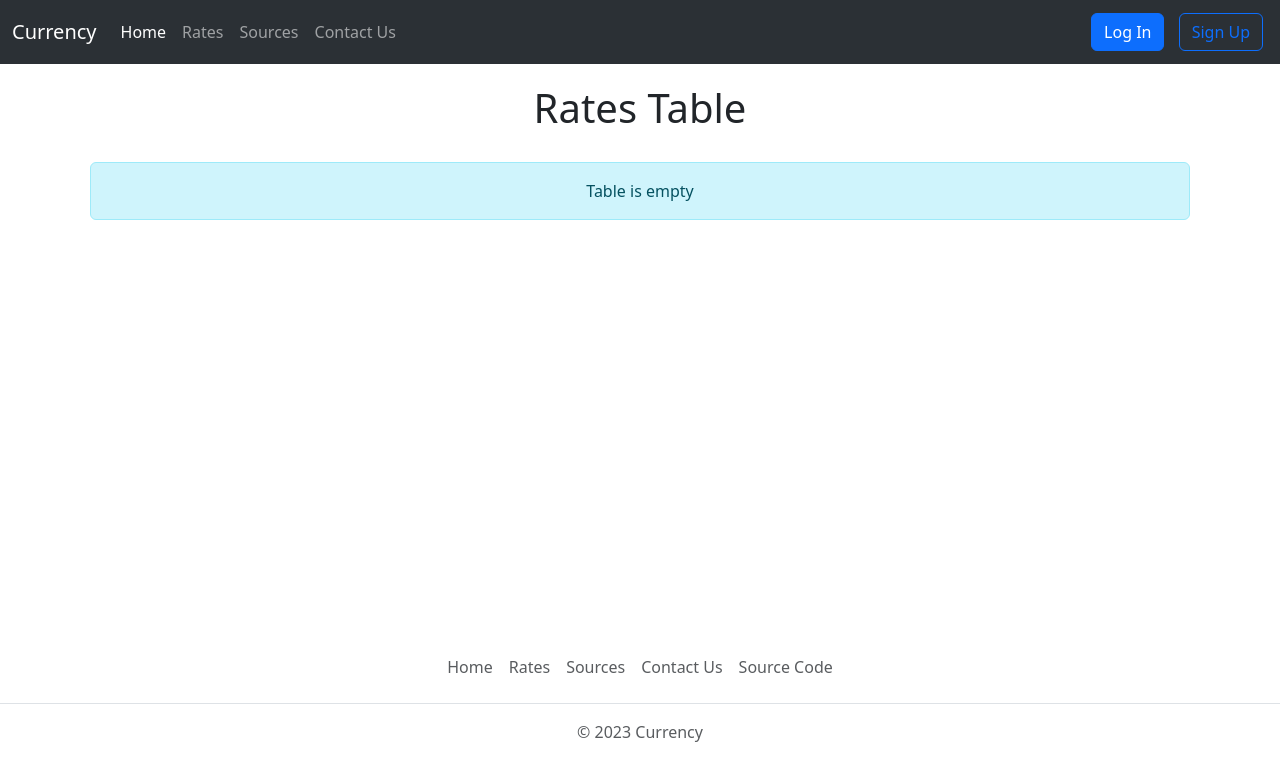
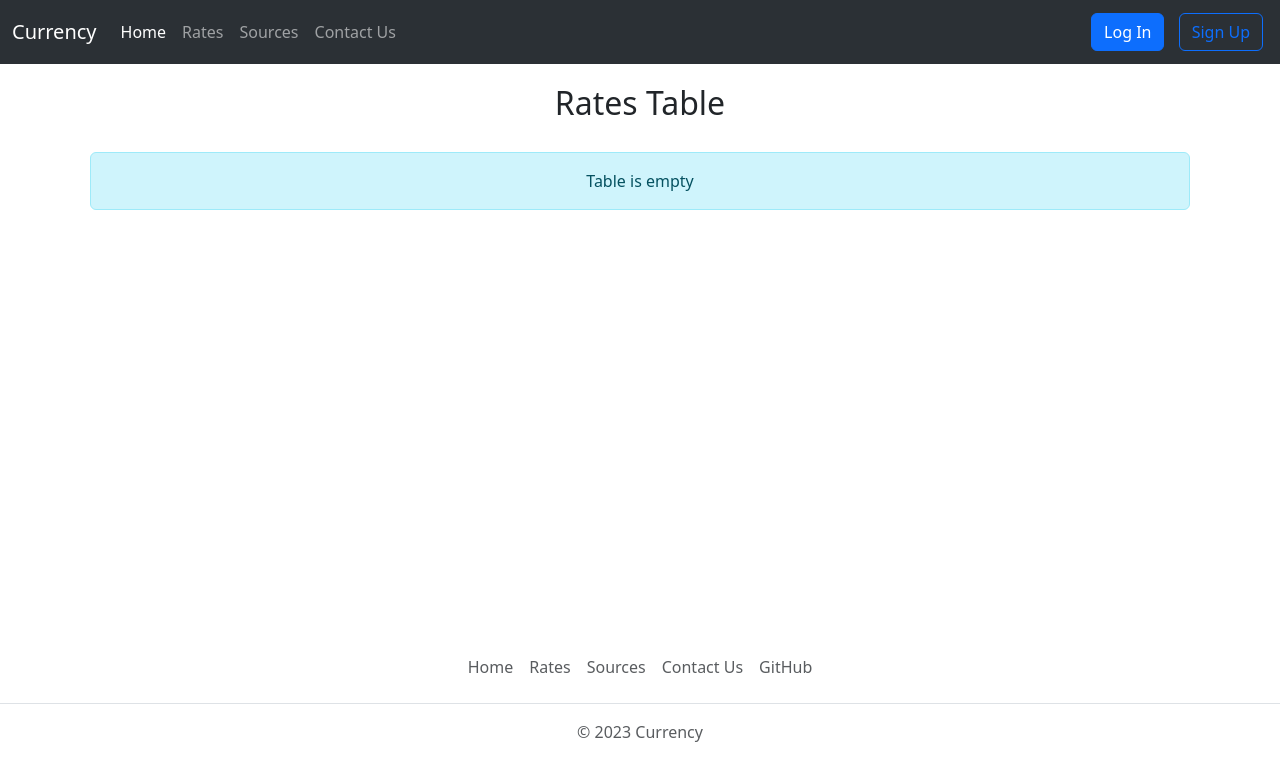
Before and after one commit to nkstlrv/Currency, a Django app: page /rates/table/ in a window 1280 px wide. Shown: the top 781 px of the page. Run offline with Django 4.2, Linux system fonts and the light colour scheme; data comes from the database, SQL or seed files in the repository; data that the repository does not hold is empty; some libraries are stand-ins or nearby versions.

Commit message:
some style refactoring

```diff
--- a/app/currency/templates/currency/contact_delete.html
+++ b/app/currency/templates/currency/contact_delete.html
@@ -10,8 +10,8 @@
 {% block content %}
 
 <div class="header">
-  <h1>Are you sure you want to DELETE Contact <br>
-    with email <b>{{contact.email_from}}</b> and id <b>({{contact.id}})</b>?</h1>
+  <h2>Are you sure you want to DELETE Contact <br>
+    with email <b>{{contact.email_from}}</b> and id <b>({{contact.id}})</b>?</h2>
 </div>
 
 <div class="form-delete">
--- a/app/currency/templates/currency/contacts.html
+++ b/app/currency/templates/currency/contacts.html
@@ -9,7 +9,7 @@
 {% block content %}
 
 <div class="header">
-  <h1>Contacts Table</h1>
+  <h2>Contacts Table</h2>
 </div>
 
 {% if contacts|length > 0 %}
--- a/app/currency/templates/currency/includes/footer.html
+++ b/app/currency/templates/currency/includes/footer.html
@@ -4,7 +4,7 @@
       <li class="nav-item"><a href="{% url 'rates_table' %}" class="nav-link px-2 text-body-secondary">Rates</a></li>
       <li class="nav-item"><a href="{% url 'sources_table' %}" class="nav-link px-2 text-body-secondary">Sources</a></li>
       <li class="nav-item"><a href="{% url 'contact_create' %}" class="nav-link px-2 text-body-secondary">Contact Us</a></li>
-      <li class="nav-item"><a href="https://github.com/nkstlrv/currency" class="nav-link px-2 text-body-secondary">Source Code</a></li>
+      <li class="nav-item"><a href="https://github.com/nkstlrv/currency" class="nav-link px-2 text-body-secondary">GitHub</a></li>
     </ul>
     <p class="text-center text-body-secondary">© 2023 Currency</p>
   </footer>
--- a/app/currency/templates/currency/middlewarelogs.html
+++ b/app/currency/templates/currency/middlewarelogs.html
@@ -13,7 +13,7 @@
 {% block content %}
 
     <div class="header">
-        <h1>Middleware Logs Table</h1>
+        <h2>Middleware Logs Table</h2>
     </div>
 
     {% if logs|length > 0 %}
--- a/app/currency/templates/currency/rates.html
+++ b/app/currency/templates/currency/rates.html
@@ -13,7 +13,7 @@
 {% block content %}
 
 <div class="header">
-    <h1>Rates Table</h1>
+    <h2>Rates Table</h1>
 </div>
 
 {% if rates|length > 0 %}
--- a/app/currency/templates/currency/source_delete.html
+++ b/app/currency/templates/currency/source_delete.html
@@ -9,9 +9,9 @@
 {% block content %}
 
 <div class="header">
-  <h1>Are you sure you want to DELETE Source <br>
+  <h2>Are you sure you want to DELETE Source <br>
     with parameters: name: <b>{{source.name}}</b>; url:
-    <b>{{source.url}}</b>?</h1>
+    <b>{{source.url}}</b>?</h2>
 </div>
 
 <div class="form-delete">
--- a/app/currency/templates/currency/sources.html
+++ b/app/currency/templates/currency/sources.html
@@ -9,7 +9,7 @@
 {% block content %}
 
     <div class="header">
-        <h1>Sources Table</h1>
+        <h2>Sources Table</h2>
     </div>
 
     {% if sources|length > 0 %}
--- a/app/currency/views.py
+++ b/app/currency/views.py
@@ -1,4 +1,3 @@
-from django.http import JsonResponse
 from currency import models
 from currency.forms import ContactsForm, RatesForm, SourcesForm
 from django.urls import reverse_lazy
@@ -10,6 +9,7 @@ from django.views.generic import (
     UpdateView,
     DeleteView,
 )
+
 # from django.core.mail import send_mail
 from django.contrib.auth.mixins import LoginRequiredMixin
 
@@ -19,11 +19,11 @@ class HomeTemplateView(TemplateView):
 
     # Added instant redirection to rates table page
     def get(self, request, *args, **kwargs):
-        return redirect('rates_table')
+        return redirect("rates_table")
 
 
 class RatesListView(ListView):
-    queryset = models.Rate.objects.all().select_related('source')
+    queryset = models.Rate.objects.all().select_related("source")
     context_object_name = "rates"
     template_name = "currency/rates.html"
 
```
Also changed, not shown: app/authentication/forms.py (+4 -3 lines).
